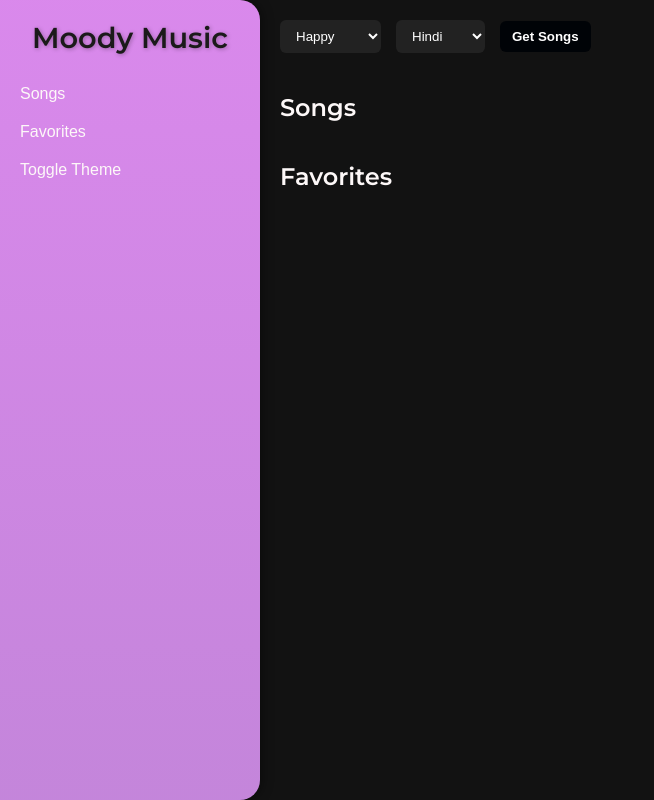
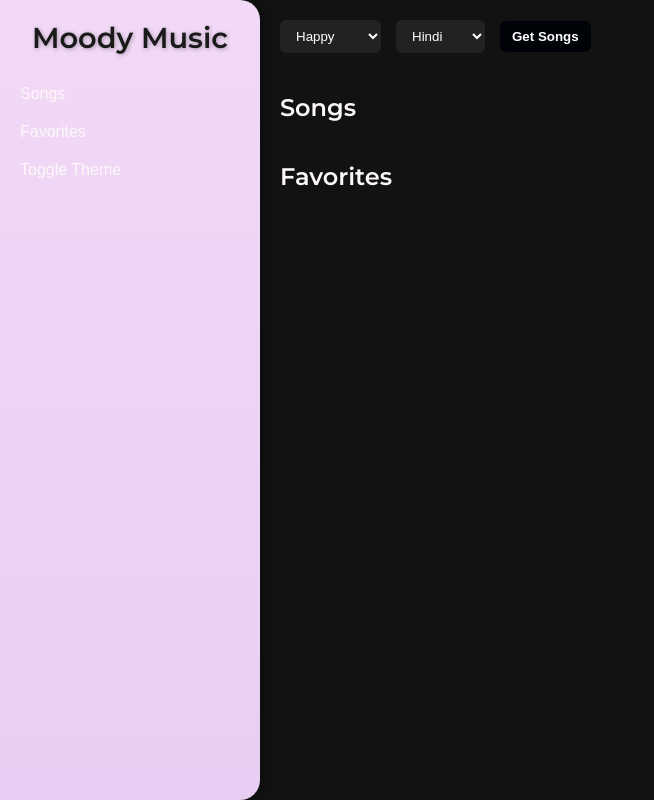
Before and after one commit to AboliSontakke/Moody-Music-Player, a Flask app: page / in a window 1280 px wide. Shown: the whole page, without its empty margins (0-654 px from the left). Run offline with Flask 3, Linux system fonts and the light colour scheme.

```diff
--- a/templates/index.html
+++ b/templates/index.html
@@ -35,7 +35,7 @@
 
   .sidebar {
   width: 220px;
-  background: linear-gradient(180deg, hsl(289, 72%, 73%), hsl(284, 54%, 69%));
+  background: linear-gradient(180deg, hsl(290, 65%, 91%), hsl(283, 59%, 88%));
   display: flex;
   flex-direction: column;
   padding: 20px;
```
